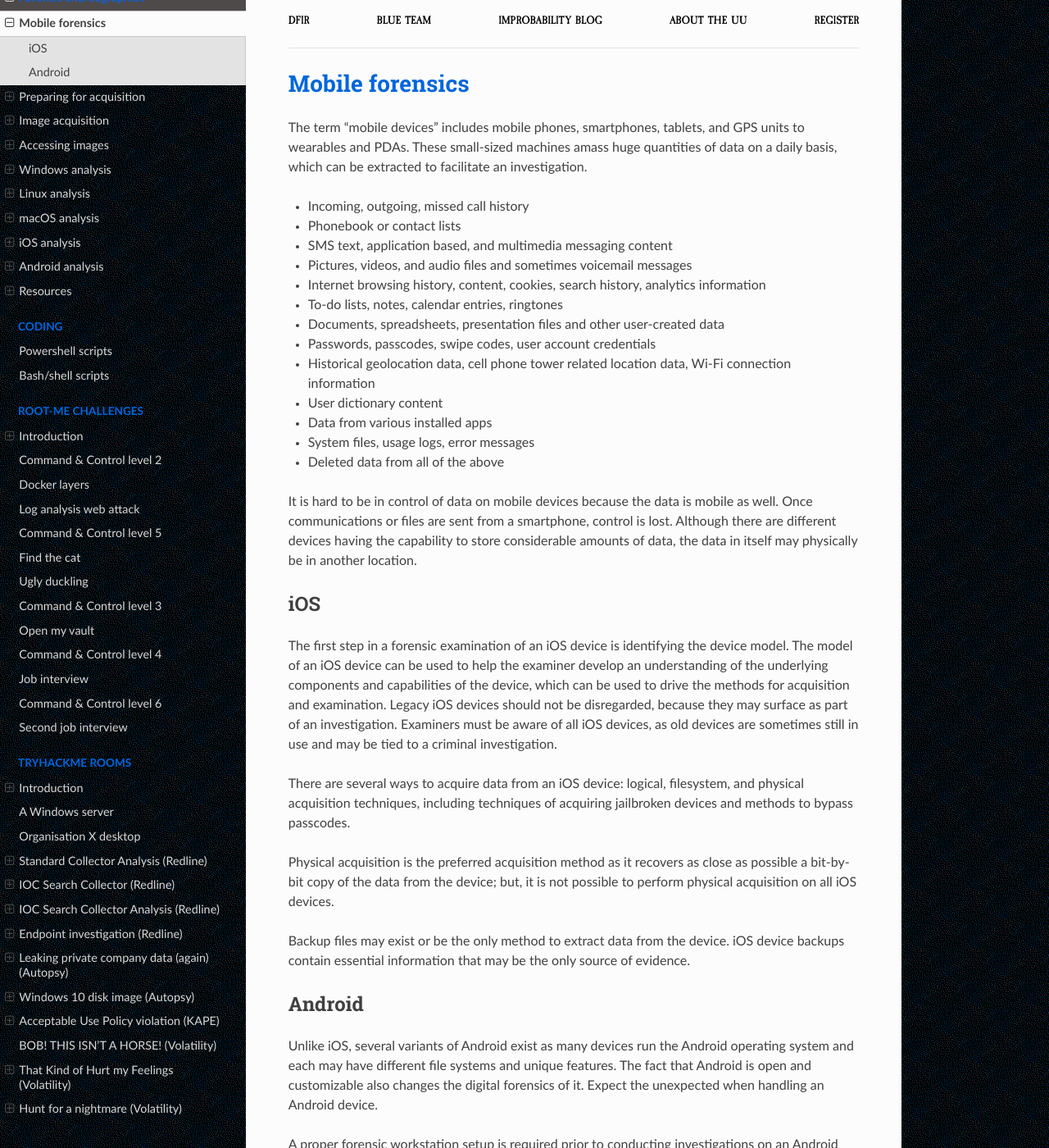
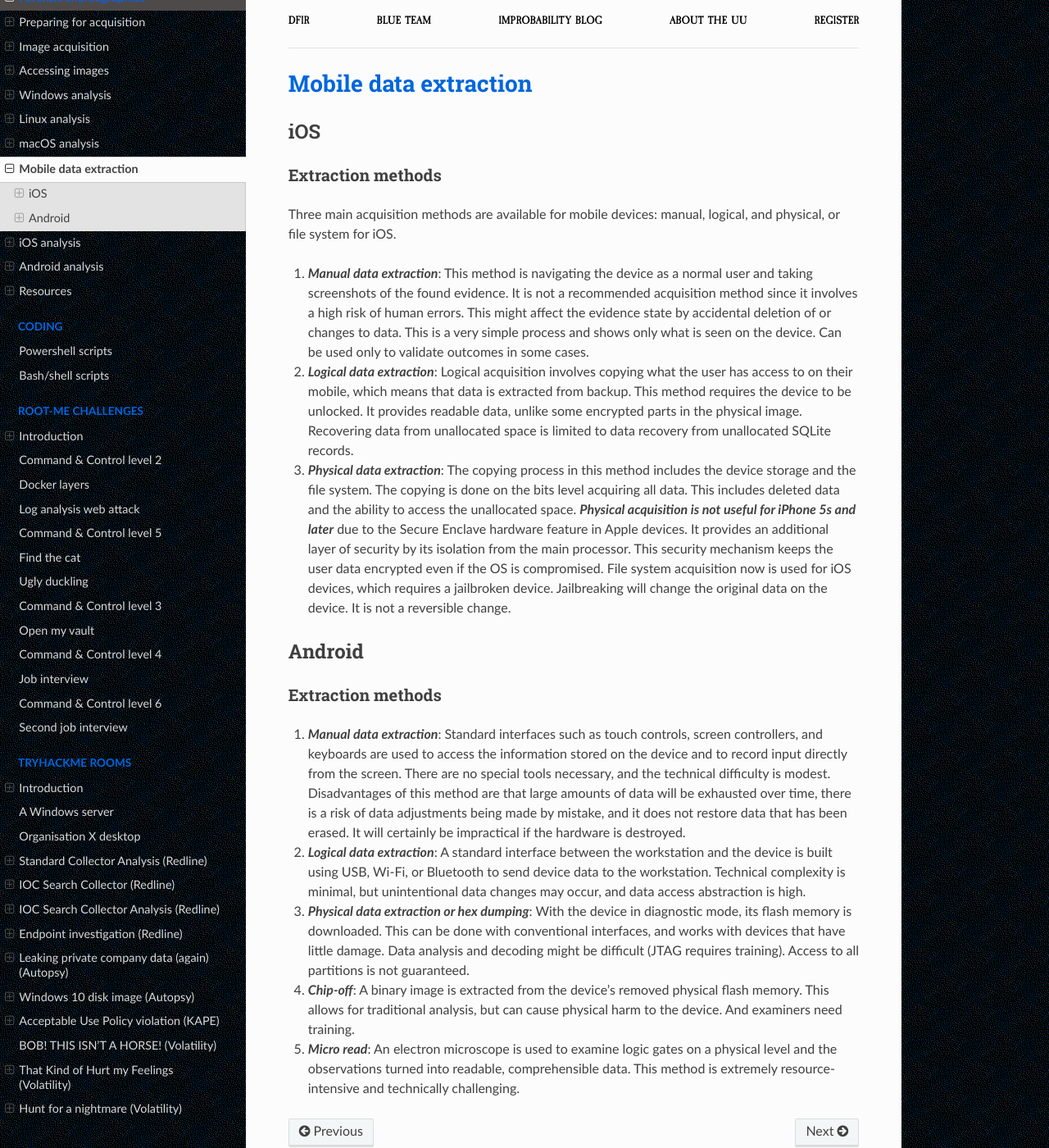
Before and after one commit to tymyrddin/blue-dfir, a Sphinx documentation site: the page built from source/docs/notes/mobile.md, in a window 1280 px wide and 1400 px high. Shown: the whole window at 82% size. Built offline with Sphinx 7.4.7 and the Read the Docs theme 2.0.0, drawn with Linux system fonts in a browser that asks for light colours; some of the changed text lies outside the part shown.

Commit message:
Acquisition

```diff
--- a/source/docs/notes/mobile.md
+++ b/source/docs/notes/mobile.md
@@ -1,39 +1,21 @@
-# Mobile forensics
-
-The term "mobile devices" includes mobile phones, smartphones, tablets, and GPS units to wearables and PDAs. These small-sized machines amass huge quantities of data on a daily basis, which can be extracted to facilitate an investigation.
-
-* Incoming, outgoing, missed call history
-* Phonebook or contact lists
-* SMS text, application based, and multimedia messaging content
-* Pictures, videos, and audio files and sometimes voicemail messages
-* Internet browsing history, content, cookies, search history, analytics information
-* To-do lists, notes, calendar entries, ringtones
-* Documents, spreadsheets, presentation files and other user-created data
-* Passwords, passcodes, swipe codes, user account credentials
-* Historical geolocation data, cell phone tower related location data, Wi-Fi connection information
-* User dictionary content
-* Data from various installed apps
-* System files, usage logs, error messages
-* Deleted data from all of the above
-
-It is hard to be in control of data on mobile devices because the data is mobile as well. Once communications or files are sent from a smartphone, control is lost. Although there are different devices having the capability to store considerable amounts of data, the data in itself may physically be in another location.
+# Mobile data extraction
 
 ## iOS
 
-The first step in a forensic examination of an iOS device is identifying the device model. The model of an iOS device can be used to help the examiner develop an understanding of the underlying components and capabilities of the device, which can be used to drive the methods for acquisition and examination. Legacy iOS devices should not be disregarded, because they may surface as part of an investigation. Examiners must be aware of all iOS devices, as old devices are sometimes still in use and may be tied to a criminal investigation.
+### Extraction methods
 
-There are several ways to acquire data from an iOS device: logical, filesystem, and physical acquisition techniques, including techniques of acquiring jailbroken devices and methods to bypass passcodes.
+Three main acquisition methods are available for mobile devices: manual, logical, and physical, or file system for iOS.
 
-Physical acquisition is the preferred acquisition method as it recovers as close as possible a bit-by-bit copy of the data from the device; but, it is not possible to perform physical acquisition on all iOS devices.
-
-Backup files may exist or be the only method to extract data from the device. iOS device backups contain essential information that may be the only source of evidence.
+1. ***Manual data extraction***: This method is navigating the device as a normal user and taking screenshots of the found evidence. It is not a recommended acquisition method since it involves a high risk of human errors. This might affect the evidence state by accidental deletion of or changes to data. This is a very simple process and shows only what is seen on the device. Can be used only to validate outcomes in some cases.
+2. ***Logical data extraction***: Logical acquisition involves copying what the user has access to on their mobile, which means that data is extracted from backup. This method requires the device to be unlocked. It provides readable data, unlike some encrypted parts in the physical image. Recovering data from unallocated space is limited to data recovery from unallocated SQLite records.
+3. ***Physical data extraction***: The copying process in this method includes the device storage and the file system. The copying is done on the bits level acquiring all data. This includes deleted data and the ability to access the unallocated space. ***Physical acquisition is not useful for iPhone 5s and later*** due to the Secure Enclave hardware feature in Apple devices. It provides an additional layer of security by its isolation from the main processor. This security mechanism keeps the user data encrypted even if the OS is compromised. File system acquisition now is used for iOS devices, which requires a jailbroken device. Jailbreaking will change the original data on the device. It is not a reversible change.
 
 ## Android
 
-Unlike iOS, several variants of Android exist as many devices run the Android operating system and each may have different file systems and unique features. The fact that Android is open and customizable also changes the digital forensics of it. Expect the unexpected when handling an Android device.
+### Extraction methods
 
-A proper forensic workstation setup is required prior to conducting investigations on an Android device. Using open source methods to acquire and analyze Android devices requires the installation of specific software on a forensic workstation. If the method of forensic acquisition requires the Android device to be unlocked, determine the best method by which to gain access to the device. Depending on the forensic acquisition method and scope of the investigation, rooting the device can provide complete access to the files present on the device.
-
-Once the device is accessible, an examiner can extract the data using manual, logical, or physical data extraction techniques. Logical techniques extract the data by interacting with the device using tools such as ADB. Physical techniques access a larger set of data; they are complex and require expertise.
-
-Recovery of the deleted data on Android devices depends on various factors, which heavily rely on access to the data residing in the internal memory and SD card. While the recovery of deleted items from external storage, such as an SD card, is easy, the recovery of deleted items from the internal memory takes considerable effort. SQLite file-parsing and file-carving techniques are two methods that are used to recover deleted data extracted from an Android device.
+1. ***Manual data extraction***: Standard interfaces such as touch controls, screen controllers, and keyboards are used to access the information stored on the device and to record input directly from the screen. There are no special tools necessary, and the technical difficulty is modest. Disadvantages of this method are that large amounts of data will be exhausted over time, there is a risk of data adjustments being made by mistake, and it does not restore data that has been erased. It will certainly be impractical if the hardware is destroyed.
+2. ***Logical data extraction***: A standard interface between the workstation and the device is built using USB, Wi-Fi, or Bluetooth to send device data to the workstation. Technical complexity is minimal, but unintentional data changes may occur, and data access abstraction is high.
+3. ***Physical data extraction or hex dumping***: With the device in diagnostic mode, its flash memory is downloaded. This can be done with conventional interfaces, and works with devices that have little damage. Data analysis and decoding might be difficult (JTAG requires training). Access to all partitions is not guaranteed.
+4. ***Chip-off***: A binary image is extracted from the device's removed physical flash memory. This allows for traditional analysis, but can cause physical harm to the device. And examiners need training.
+5. ***Micro read***: An electron microscope is used to examine logic gates on a physical level and the observations turned into readable, comprehensible data. This method is extremely resource-intensive and technically challenging.
--- a/source/index.rst
+++ b/source/index.rst
@@ -31,13 +31,13 @@ Though DFIR is traditionally a reactive security function, tooling and advanced
 
    docs/notes/README.md
    docs/notes/choreography.md
-   docs/notes/mobile.md
    docs/notes/preparation.md
    docs/notes/acquisition.md
    docs/notes/access.md
    docs/notes/windows.md
    docs/notes/linux.md
    docs/notes/macos.md
+   docs/notes/mobile.md
    docs/notes/ios.md
    docs/notes/android.md
    docs/notes/resources.md
```
Also changed, not shown: source/docs/notes/README.md (+1 -1 lines), source/docs/notes/android.md (+2 -0 lines), source/docs/notes/choreography.md (+20 -0 lines), source/docs/notes/preparation.md (+20 -0 lines).
